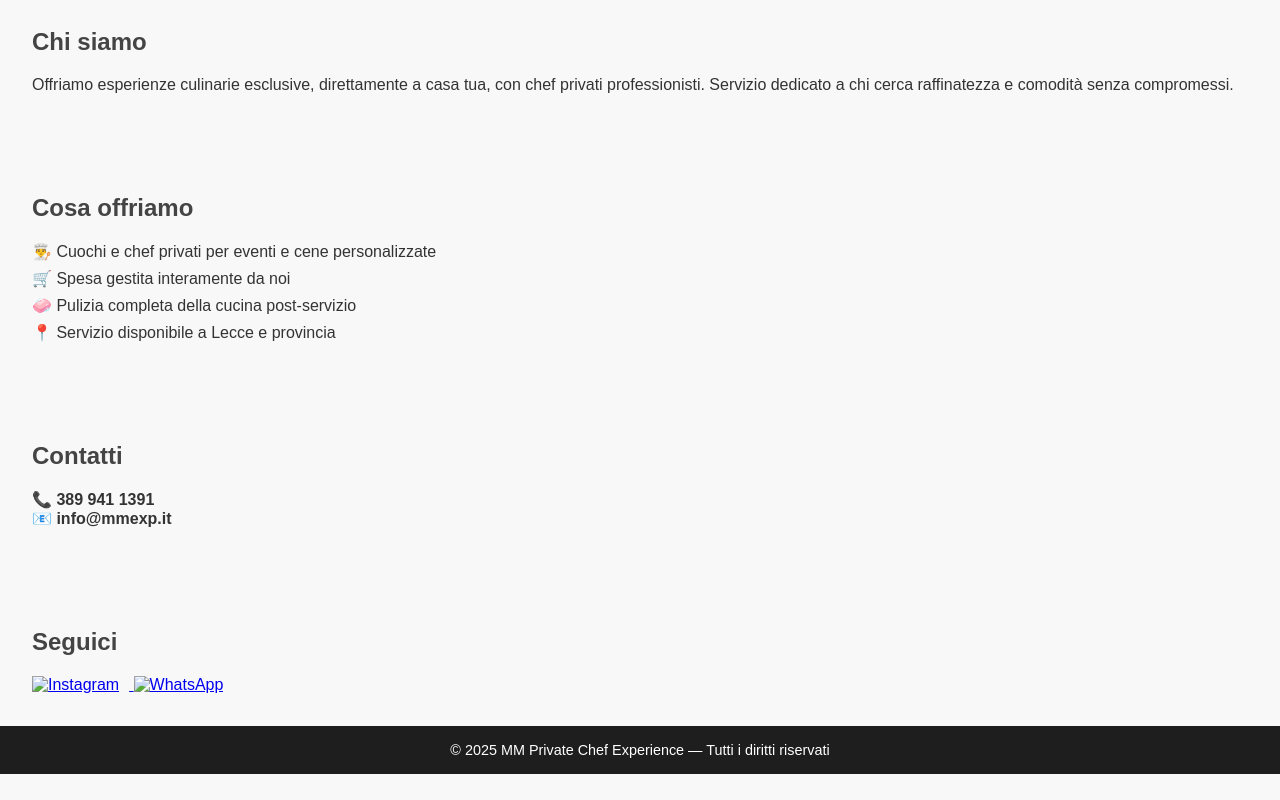
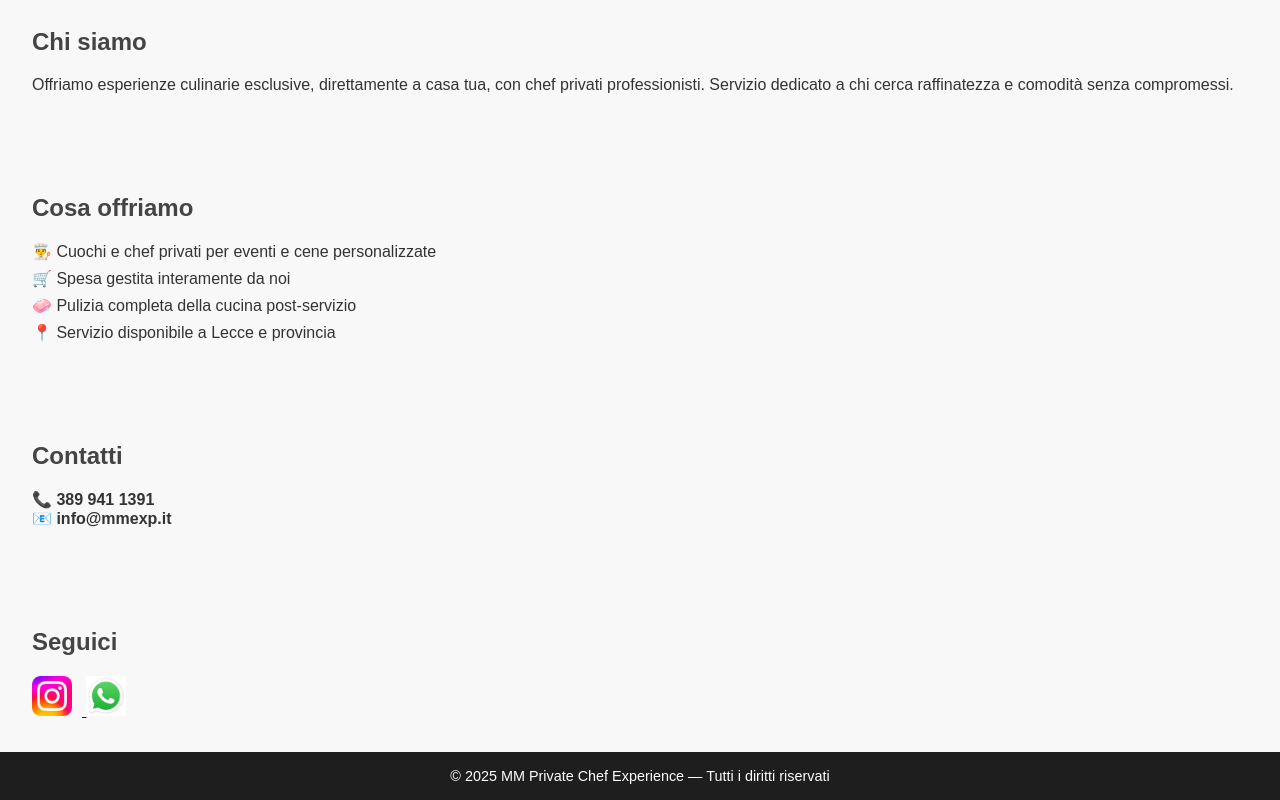
Before and after one commit to MMExpirence/MM_ChefPrivato, a plain HTML site: page index.html in a window 1280 px wide. Shown: the part 369-1169 px from the top of the page. Before the commit the page ends 1143 px from the top, so only its background shows below. Drawn offline with Linux system fonts and the light colour scheme.

Commit message:
Update index.html

```diff
--- a/index.html
+++ b/index.html
@@ -85,10 +85,10 @@
     <h2>Seguici</h2>
     <div class="social-icons">
       <a href="https://www.instagram.com/m.m_experience_?igsh=cjJkeGRvNG9qdmFl&utm_source=qr" target="_blank">
-        <img src="instagram.png" alt="Instagram">
+        <img src="instagram.png.JPG" alt="Instagram">
       </a>
       <a href="https://wa.me/393899411391" target="_blank">
-        <img src="whatsapp.png" alt="WhatsApp">
+        <img src="whatsapp.png.JPG" alt="WhatsApp">
       </a>
     </div>
   </section>
```
